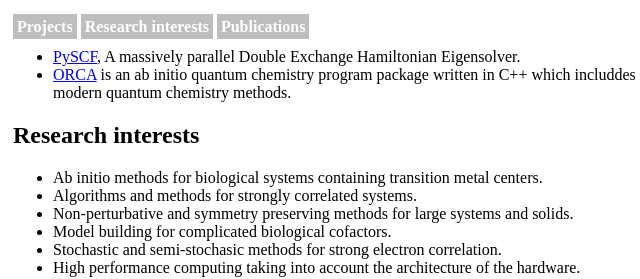
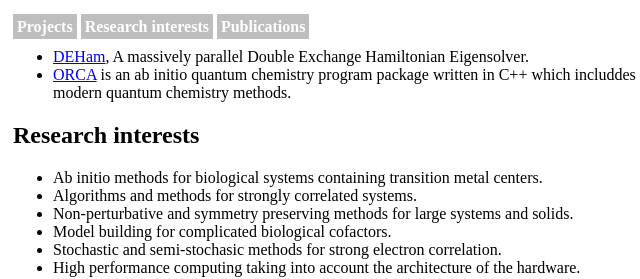
Before and after one commit to v1j4y/vijaygopalc.github.io, a plain HTML site: page index.html in a window 1280 px wide. Shown: the part 191-470 px from the top of the page, 45-685 px from the left. Drawn offline with Linux system fonts and the light colour scheme.

Commit message:
Update index.html

```diff
--- a/index.html
+++ b/index.html
@@ -95,7 +95,7 @@
 <h2>Projects</h2>
 <ul>
   <li>
-  <a href="https://github.com/v1j4y/DEHam">PySCF</a>, A massively parallel Double Exchange Hamiltonian Eigensolver.
+  <a href="https://github.com/v1j4y/DEHam">DEHam</a>, A massively parallel Double Exchange Hamiltonian Eigensolver.
   </li>
 
   <li>
```
